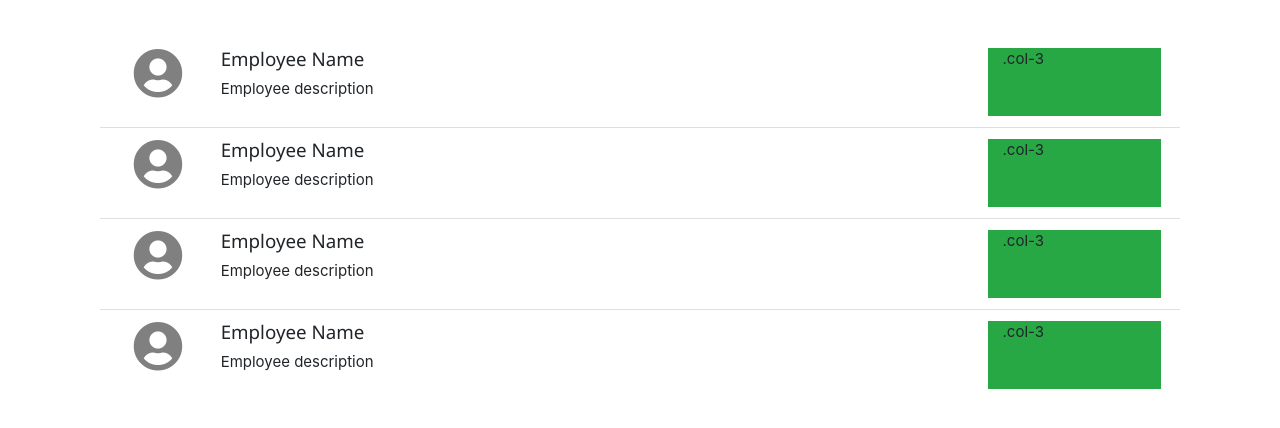
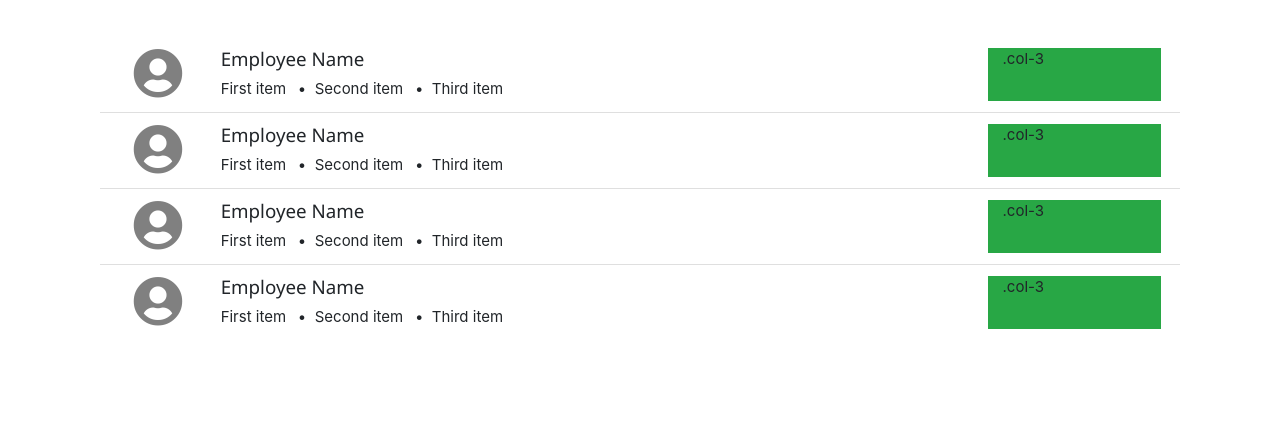
Before and after one commit to afieqhamieza/Project-Management, a Django app: page /employee/ in a window 1280 px wide. Shown: the part 53-481 px from the top of the page. Run offline with Django 3.2, Linux system fonts and the light colour scheme; some libraries are stand-ins or nearby versions.

Commit message:
updated the employee list structure

```diff
--- a/ee/employee/templates/employee.html
+++ b/ee/employee/templates/employee.html
@@ -8,7 +8,11 @@
                     <div class="col-1 "><i class='fas fa-user-circle' style='font-size:50px;color:grey'></i></div>
                     <div class="col-9 ">
                         <h5>Employee Name</h5>
-                        <p>Employee description</p>
+                        <div class="list-inline">
+                            <span class="list-inline-item">First item</span>
+                            <span class="list-inline-item">&bull;&nbsp;&nbsp;Second item</span>
+                            <span class="list-inline-item">&bull;&nbsp;&nbsp;Third item</span>
+                        </div>
                     </div>
                     <div class="col-2 bg-success">.col-3</div>
                 </div>
@@ -20,7 +24,11 @@
                     <div class="col-1 "><i class='fas fa-user-circle' style='font-size:50px;color:grey'></i></div>
                     <div class="col-9 ">
                         <h5>Employee Name</h5>
-                        <p>Employee description</p>
+                        <div class="list-inline">
+                            <span class="list-inline-item">First item</span>
+                            <span class="list-inline-item">&bull;&nbsp;&nbsp;Second item</span>
+                            <span class="list-inline-item">&bull;&nbsp;&nbsp;Third item</span>
+                        </div>
                     </div>
                     <div class="col-2 bg-success">.col-3</div>
                 </div>
@@ -32,7 +40,11 @@
                     <div class="col-1 "><i class='fas fa-user-circle' style='font-size:50px;color:grey'></i></div>
                     <div class="col-9 ">
                         <h5>Employee Name</h5>
-                        <p>Employee description</p>
+                        <div class="list-inline">
+                            <span class="list-inline-item">First item</span>
+                            <span class="list-inline-item">&bull;&nbsp;&nbsp;Second item</span>
+                            <span class="list-inline-item">&bull;&nbsp;&nbsp;Third item</span>
+                        </div>
                     </div>
                     <div class="col-2 bg-success">.col-3</div>
                 </div>
@@ -44,7 +56,11 @@
                     <div class="col-1 "><i class='fas fa-user-circle' style='font-size:50px;color:grey'></i></div>
                     <div class="col-9 ">
                         <h5>Employee Name</h5>
-                        <p>Employee description</p>
+                        <div class="list-inline">
+                            <span class="list-inline-item">First item</span>
+                            <span class="list-inline-item">&bull;&nbsp;&nbsp;Second item</span>
+                            <span class="list-inline-item">&bull;&nbsp;&nbsp;Third item</span>
+                        </div>
                     </div>
                     <div class="col-2 bg-success">.col-3</div>
                 </div>
@@ -54,4 +70,7 @@
 </div>
 
 
+
+
+
 {% endblock %}
```
